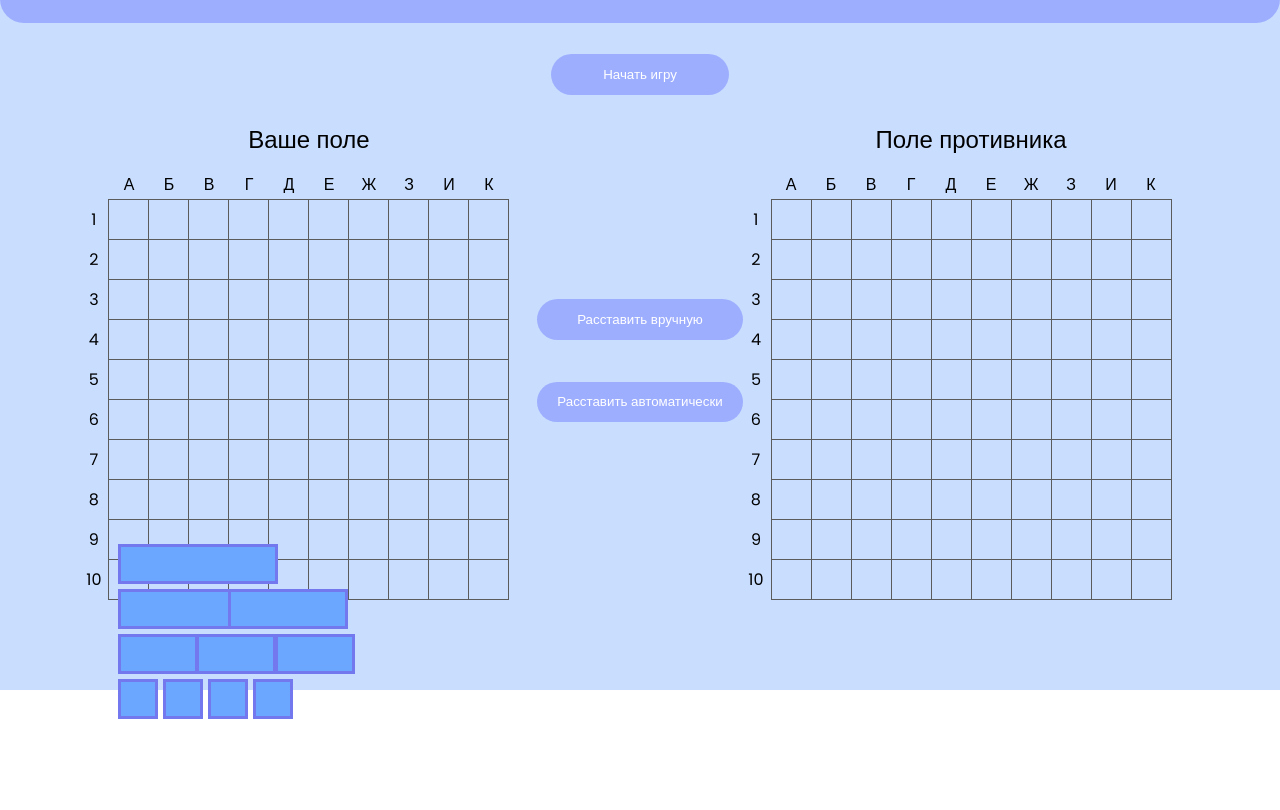
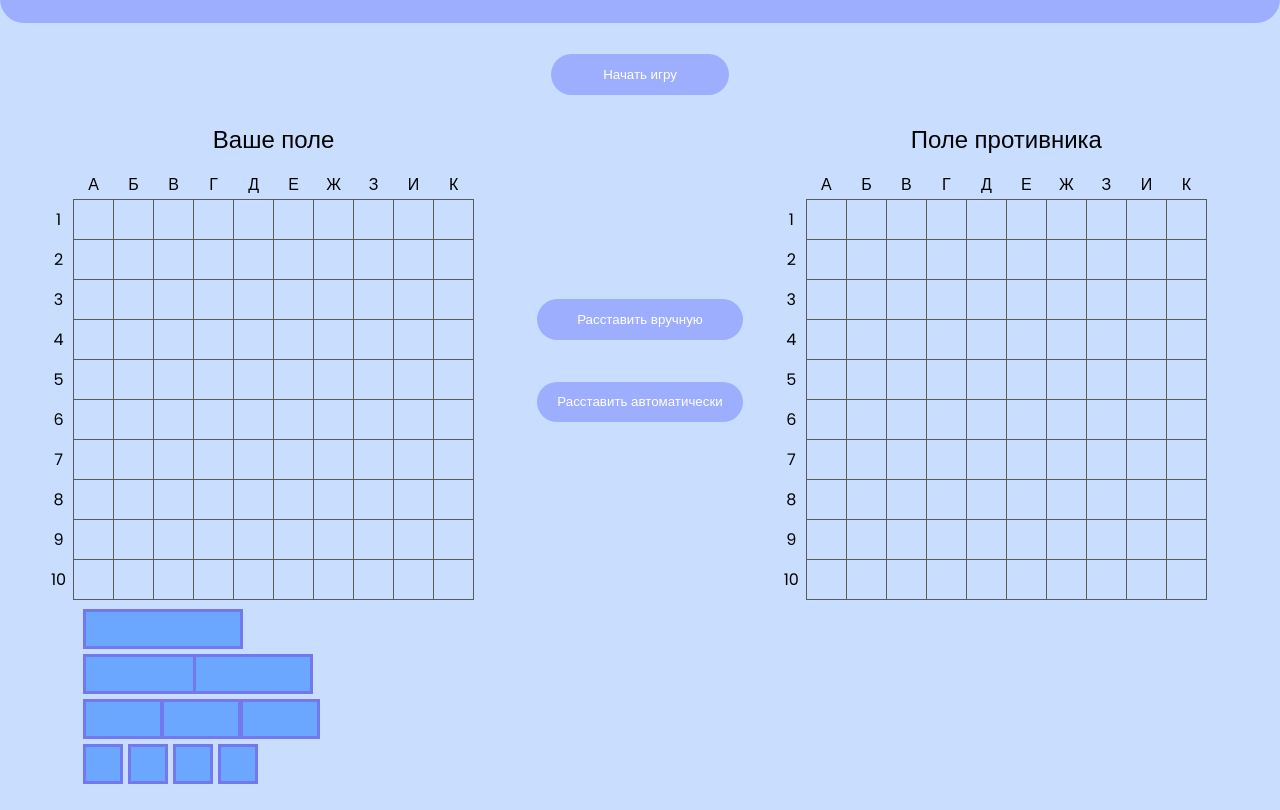
Before and after one commit to liminfinity/seaBatttle, a website: page src/html/index.html in a window 1280 px wide. Shown: the part 110-920 px from the top of the page. Before the commit the page ends 829 px from the top, so only its background shows below. Drawn offline with Linux system fonts and the light colour scheme.

Commit message:
Доработка ошибок

```diff
--- a/src/Logic/scenes/PreparationScene.js
+++ b/src/Logic/scenes/PreparationScene.js
@@ -1,14 +1,14 @@
 const shipDatas = [
-	{ size: 4, direction: "row", startX: 10, startY: 345 },
-	{ size: 3, direction: "row", startX: 10, startY: 390 },
-	{ size: 3, direction: "row", startX: 120, startY: 390 },
-	{ size: 2, direction: "row", startX: 10, startY: 435 },
-	{ size: 2, direction: "row", startX: 88, startY: 435 },
-	{ size: 2, direction: "row", startX: 167, startY: 435 },
-	{ size: 1, direction: "row", startX: 10, startY: 480 },
-	{ size: 1, direction: "row", startX: 55, startY: 480 },
-	{ size: 1, direction: "row", startX: 100, startY: 480 },
-	{ size: 1, direction: "row", startX: 145, startY: 480 },
+	{ size: 4, direction: "row", startX: 10, startY: 410 },
+	{ size: 3, direction: "row", startX: 10, startY: 455 },
+	{ size: 3, direction: "row", startX: 120, startY: 455 },
+	{ size: 2, direction: "row", startX: 10, startY: 500 },
+	{ size: 2, direction: "row", startX: 88, startY: 500 },
+	{ size: 2, direction: "row", startX: 167, startY: 500 },
+	{ size: 1, direction: "row", startX: 10, startY: 545 },
+	{ size: 1, direction: "row", startX: 55, startY: 545 },
+	{ size: 1, direction: "row", startX: 100, startY: 545 },
+	{ size: 1, direction: "row", startX: 145, startY: 545 },
 ];
 
 class PreparationScene extends Scene {
--- a/src/scss/layout.scss
+++ b/src/scss/layout.scss
@@ -18,7 +18,7 @@
                          "main";
     grid-auto-rows: max-content;
     gap: calc($index * 1.5);
-    min-height: 100vh;
+    min-height: 115vh;
     background: $backColor-main;
 
     @include textDefault;
--- a/src/scss/main.scss
+++ b/src/scss/main.scss
@@ -10,7 +10,6 @@
     &:active {
         transform: translateY(2px);
     }
-
 }
 
 .main {
@@ -22,6 +21,7 @@
     justify-content: center;
     align-items: center;
     gap: calc($index * 1.3);
+    column-gap: calc($index * 3);
 }
 .start-game {
     grid-area: start;
```
Also changed, not shown: src/css/main.css, 1 other file.
